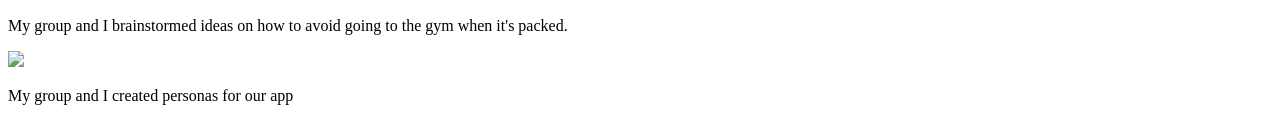
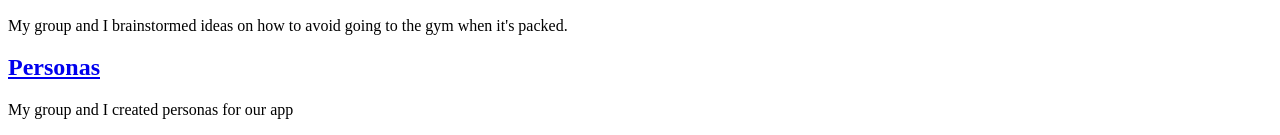
Before and after one commit to samuelak0313/samuelak0313.github.io, a plain HTML site: page index.html in a window 1280 px wide. Shown: the part 1612-1747 px from the top of the page. Drawn offline with Linux system fonts and the light colour scheme.

Commit message:
Add files via upload

```diff
--- a/index.html
+++ b/index.html
@@ -22,7 +22,7 @@
             </section>
             <!--Personas assignment-->
             <section class="assignment">
-                <img src="images/CS190PersonaFinal.pdf">
+                <a href="images/CS190PersonaFinal.pdf"><h2>Personas</h2></a>
                 <p>My group and I created personas for our app
             </section>
         </section>
```
